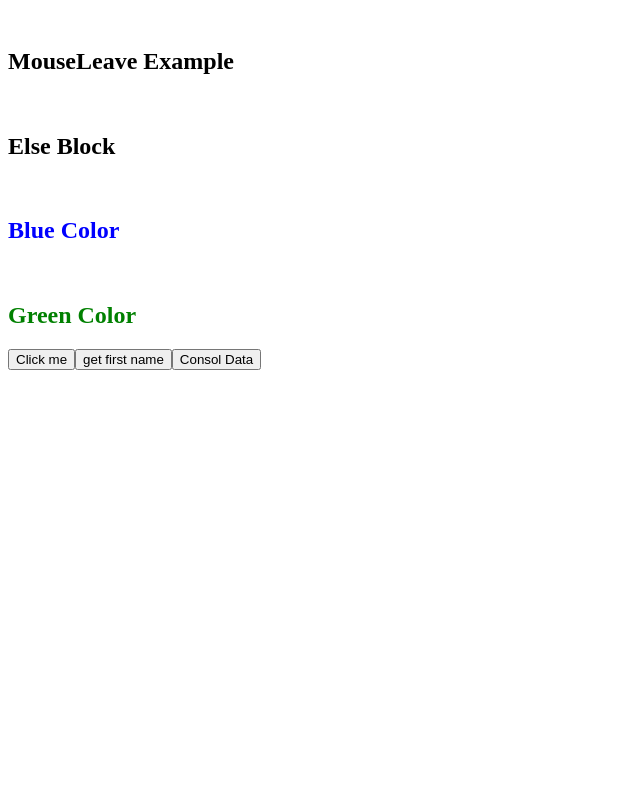
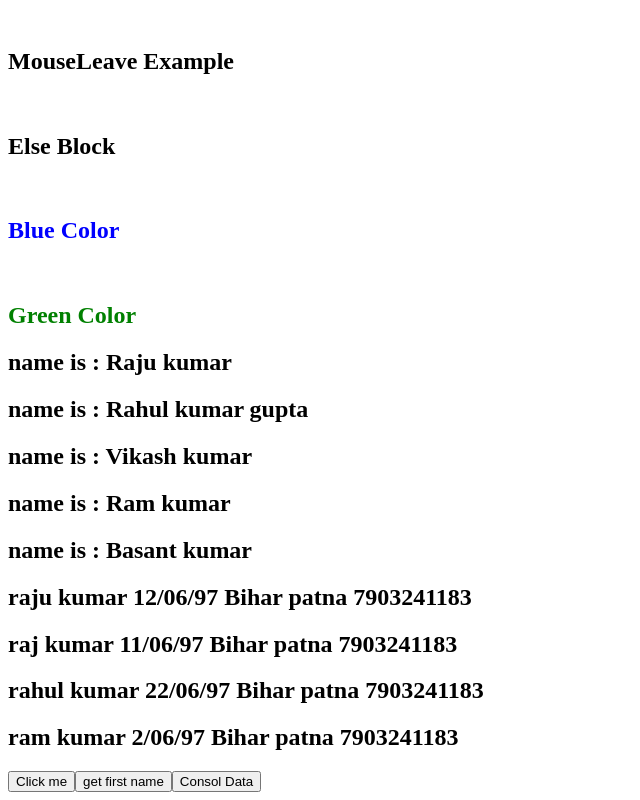
Before and after one commit to rajupraaa1234/AngularPractice, an Angular app: page / in a window 1280 px wide. Shown: the part 554-1354 px from the top of the page, without its empty margins (0-640 px from the left). Before the commit the page ends 932 px from the top, so only its background shows below. Built offline with nearby package versions, Linux system fonts and the light colour scheme.

Commit message:
For loop in array and group of object

```diff
--- a/src/app/app.component.html
+++ b/src/app/app.component.html
@@ -48,14 +48,21 @@
  </ng-template>
 
  <br/>
+
+ <!-- Switch case -->
  <div [ngSwitch]="color1">
     <h2 *ngSwitchCase="'red'" style="color: red;">Red Color</h2>
     <h2 *ngSwitchCase="'green'" style="color: green;">Green Color</h2>
     <h2 *ngSwitchCase="'blue'" style="color: blue;">blue Color</h2>
     <h2 *ngSwitchCase="'yellow'" style="color: yellow;">yellow Color</h2>
     <h2 *ngSwitchDefault >Default Color</h2>
+ </div>
 
- </div>
+ <!-- For Loop -->
+ <h2 *ngFor = "let item of users">name is : {{item}}</h2>
+
+ <h2 *ngFor = "let items of usersDetail">{{items.name}}  {{items.Dob}} {{items.Address}} {{items.mob}}</h2>
+
 
 <button (click)="getName()">Click me</button>
 <button (click)="getFullName('Raju kumar')">get first name</button>
--- a/src/app/app.component.ts
+++ b/src/app/app.component.ts
@@ -11,6 +11,13 @@ export class AppComponent {
   show = false;
   color = "blue";
   color1 ="green";
+  users = ["Raju kumar","Rahul kumar gupta","Vikash kumar","Ram kumar","Basant kumar"]
+  usersDetail =[
+    {name : "raju kumar",mob : "7903241183",Dob : "12/06/97",Address : "Bihar patna"},
+    {name : "raj kumar",mob : "7903241183",Dob : "11/06/97",Address : "Bihar patna"},
+    {name : "rahul kumar",mob : "7903241183",Dob : "22/06/97",Address : "Bihar patna"},
+    {name : "ram kumar",mob : "7903241183",Dob : "2/06/97",Address : "Bihar patna"}
+  ]
   getName(){
     alert("Hello World this is angular")
   }
```
